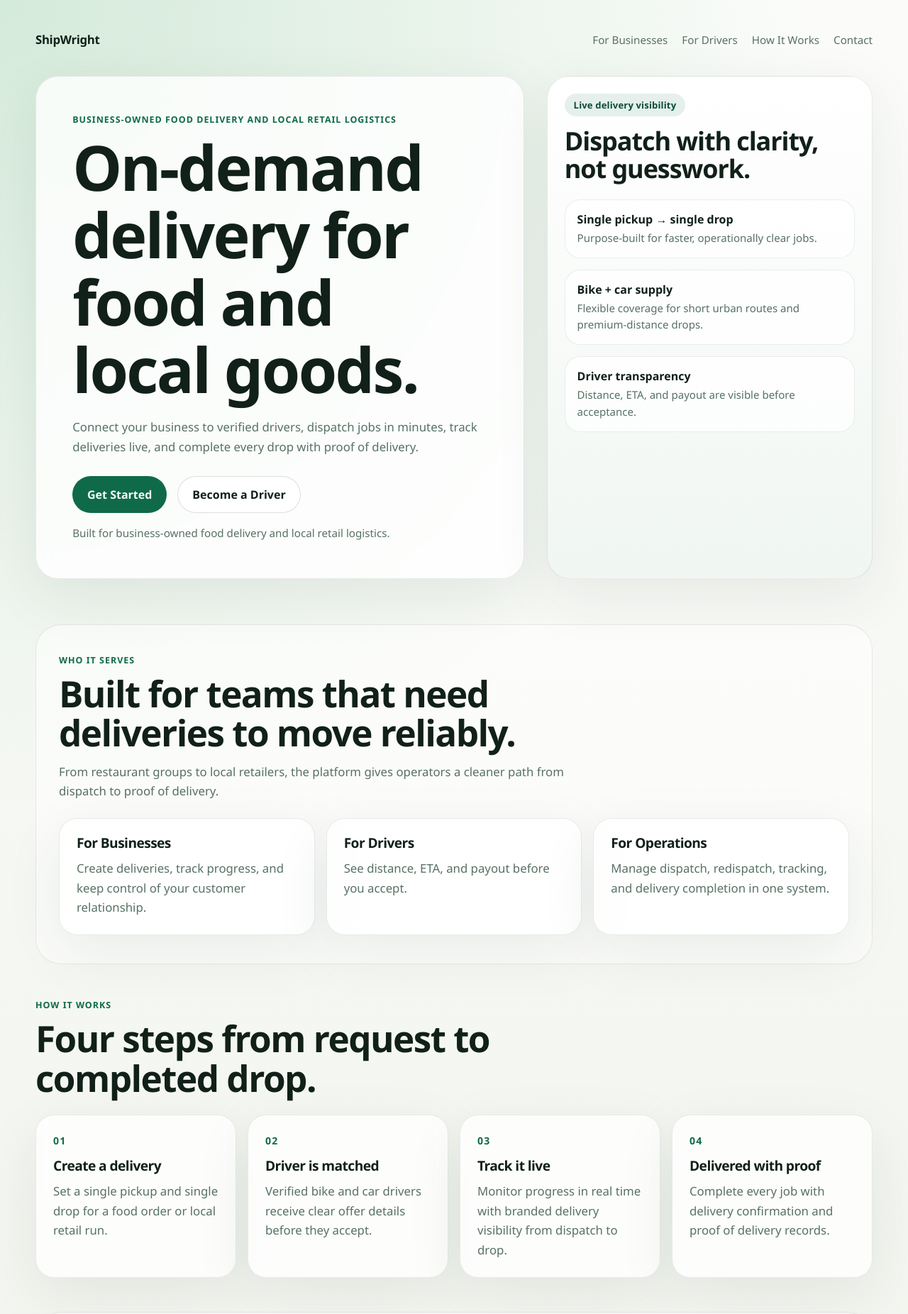
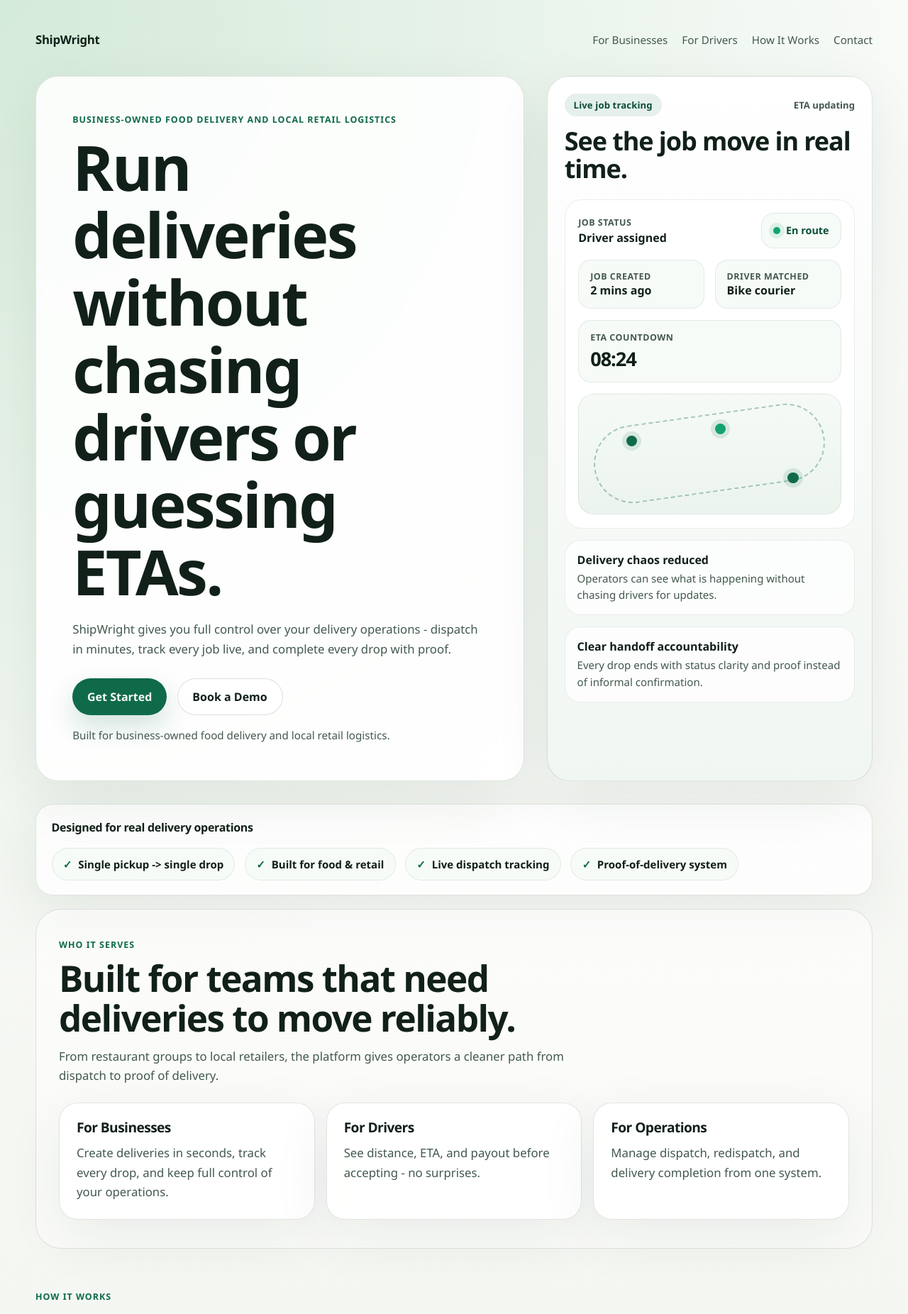
Before and after one commit to bussywales/ondemand-logistics-platform, a Next.js app in the folder apps/web/: page / in a window 1280 px wide. Shown: the top 1852 px of the page at 71% size. Built offline with nearby package versions, Linux system fonts and the light colour scheme.

Commit message:
feat(web): improve homepage conversion copy

```diff
--- a/apps/web/app/globals.css
+++ b/apps/web/app/globals.css
@@ -1,10 +1,10 @@
 :root {
   --bg: #f4f6f1;
-  --surface: rgba(255, 255, 255, 0.8);
+  --surface: rgba(255, 255, 255, 0.88);
   --surface-strong: #ffffff;
   --ink: #112019;
-  --muted: #587164;
-  --line: rgba(17, 32, 25, 0.09);
+  --muted: #43594e;
+  --line: rgba(17, 32, 25, 0.12);
   --accent: #0f6a4a;
   --accent-strong: #0a4e37;
   --accent-soft: rgba(15, 106, 74, 0.1);
@@ -50,11 +50,11 @@ h3 {
 .landing-page {
   width: min(1180px, calc(100% - 2rem));
   margin: 0 auto;
-  padding: 1.25rem 0 3rem;
+  padding: 1.25rem 0 4rem;
 }
 
 .hero-section {
-  padding: 0.75rem 0 3rem;
+  padding: 0.75rem 0 2rem;
 }
 
 .topbar {
@@ -97,6 +97,11 @@ h3 {
   background: var(--surface);
   backdrop-filter: blur(10px);
   box-shadow: var(--shadow);
+  transition:
+    transform 160ms ease,
+    box-shadow 160ms ease,
+    border-color 160ms ease,
+    background 160ms ease;
 }
 
 .hero-copy {
@@ -145,12 +150,13 @@ h3 {
 }
 
 .button:hover {
-  transform: translateY(-1px);
+  transform: translateY(-2px);
 }
 
 .button-primary {
   background: var(--accent);
   color: #f7fbf8;
+  box-shadow: 0 16px 36px rgba(15, 106, 74, 0.18);
 }
 
 .button-primary:hover {
@@ -161,6 +167,11 @@ h3 {
   border: 1px solid rgba(17, 32, 25, 0.14);
   background: rgba(255, 255, 255, 0.72);
   color: var(--ink);
+}
+
+.button-secondary:hover {
+  border-color: rgba(17, 32, 25, 0.28);
+  background: rgba(255, 255, 255, 0.92);
 }
 
 .trust-line {
@@ -183,6 +194,19 @@ h3 {
     var(--surface-strong);
 }
 
+.preview-topline {
+  display: flex;
+  align-items: center;
+  justify-content: space-between;
+  gap: 0.75rem;
+}
+
+.preview-badge {
+  color: var(--muted);
+  font-size: 0.82rem;
+  font-weight: 700;
+}
+
 .status-pill {
   display: inline-flex;
   align-items: center;
@@ -198,6 +222,136 @@ h3 {
 .hero-panel-card h2 {
   font-size: clamp(1.6rem, 3vw, 2.25rem);
   margin: 1rem 0 1.4rem;
+}
+
+.preview-shell {
+  display: grid;
+  gap: 1rem;
+  padding: 1.15rem;
+  margin-bottom: 1rem;
+  border: 1px solid rgba(17, 32, 25, 0.08);
+  border-radius: 24px;
+  background: rgba(255, 255, 255, 0.88);
+}
+
+.preview-header,
+.preview-grid {
+  display: grid;
+  gap: 0.9rem;
+}
+
+.preview-header {
+  grid-template-columns: minmax(0, 1fr) auto;
+  align-items: center;
+}
+
+.preview-grid {
+  grid-template-columns: repeat(2, minmax(0, 1fr));
+}
+
+.preview-status,
+.preview-stat,
+.preview-eta {
+  padding: 0.9rem 1rem;
+  border-radius: 18px;
+  border: 1px solid rgba(17, 32, 25, 0.08);
+  background: #f7fbf8;
+}
+
+.preview-status {
+  display: inline-flex;
+  align-items: center;
+  gap: 0.5rem;
+  color: var(--accent-strong);
+  font-size: 0.9rem;
+  font-weight: 700;
+}
+
+.preview-label {
+  display: block;
+  color: var(--muted);
+  font-size: 0.78rem;
+  font-weight: 700;
+  letter-spacing: 0.04em;
+  text-transform: uppercase;
+}
+
+.preview-stat strong,
+.preview-eta strong,
+.preview-header strong {
+  font-size: 1rem;
+}
+
+.preview-eta strong {
+  display: block;
+  margin-top: 0.2rem;
+  font-size: 1.7rem;
+  letter-spacing: -0.04em;
+}
+
+.signal-dot {
+  width: 0.62rem;
+  height: 0.62rem;
+  border-radius: 999px;
+  background: #13a36f;
+  box-shadow: 0 0 0 6px rgba(19, 163, 111, 0.12);
+}
+
+.preview-map {
+  position: relative;
+  min-height: 170px;
+  overflow: hidden;
+  border-radius: 22px;
+  border: 1px solid rgba(17, 32, 25, 0.08);
+  background:
+    linear-gradient(180deg, rgba(245, 250, 246, 0.95), rgba(235, 243, 237, 0.95)),
+    repeating-linear-gradient(
+      90deg,
+      transparent 0,
+      transparent 46px,
+      rgba(17, 32, 25, 0.04) 46px,
+      rgba(17, 32, 25, 0.04) 48px
+    ),
+    repeating-linear-gradient(
+      180deg,
+      transparent 0,
+      transparent 46px,
+      rgba(17, 32, 25, 0.04) 46px,
+      rgba(17, 32, 25, 0.04) 48px
+    );
+}
+
+.map-route {
+  position: absolute;
+  inset: 28px 20px 30px;
+  border-radius: 999px;
+  border: 2px dashed rgba(15, 106, 74, 0.35);
+  transform: rotate(-8deg);
+}
+
+.map-pin {
+  position: absolute;
+  width: 0.95rem;
+  height: 0.95rem;
+  border-radius: 999px;
+  background: var(--accent);
+  box-shadow: 0 0 0 6px rgba(15, 106, 74, 0.12);
+}
+
+.map-pin-start {
+  left: 18%;
+  top: 34%;
+}
+
+.map-pin-driver {
+  left: 52%;
+  top: 24%;
+  background: #13a36f;
+}
+
+.map-pin-end {
+  right: 16%;
+  bottom: 26%;
 }
 
 .hero-metrics {
@@ -228,15 +382,55 @@ h3 {
 }
 
 .section {
-  padding: 2rem 0;
+  padding: 2.4rem 0;
 }
 
 .surface-section {
   padding: 2.5rem 2rem;
-  margin: 1rem 0;
+  margin: 1.2rem 0;
   border-radius: 36px;
   border: 1px solid var(--line);
   background: rgba(255, 255, 255, 0.56);
+}
+
+.trust-strip {
+  display: grid;
+  gap: 1rem;
+  margin: 0 0 1.2rem;
+  padding: 1.2rem 1.35rem;
+  border-radius: 24px;
+  border: 1px solid var(--line);
+  background: rgba(255, 255, 255, 0.74);
+  box-shadow: var(--shadow);
+}
+
+.trust-strip-title {
+  font-weight: 700;
+  letter-spacing: -0.02em;
+}
+
+.trust-items {
+  display: flex;
+  flex-wrap: wrap;
+  gap: 0.85rem;
+}
+
+.trust-item {
+  display: inline-flex;
+  align-items: center;
+  gap: 0.55rem;
+  padding: 0.75rem 0.95rem;
+  border-radius: 999px;
+  border: 1px solid rgba(17, 32, 25, 0.08);
+  background: rgba(247, 251, 248, 0.92);
+  color: var(--ink);
+  font-size: 0.94rem;
+  font-weight: 600;
+}
+
+.trust-check {
+  color: var(--accent);
+  font-weight: 800;
 }
 
 .section-heading {
@@ -291,17 +485,51 @@ h3 {
 
 .step-number {
   display: inline-block;
-  margin-bottom: 1rem;
+  margin-bottom: 0.75rem;
   color: var(--accent);
   font-weight: 700;
-  font-size: 0.88rem;
+  font-size: 1rem;
   letter-spacing: 0.08em;
+}
+
+.step-action {
+  color: var(--muted);
+  font-size: 0.8rem;
+  font-weight: 700;
+  letter-spacing: 0.08em;
+  text-transform: uppercase;
+  margin-bottom: 0.4rem;
+}
+
+.steps-grid-flow .step-card {
+  position: relative;
+}
+
+.steps-grid-flow .step-card:not(:last-child)::after {
+  content: "→";
+  position: absolute;
+  top: 1.4rem;
+  right: -0.62rem;
+  display: inline-flex;
+  align-items: center;
+  justify-content: center;
+  width: 1.4rem;
+  height: 1.4rem;
+  border-radius: 999px;
+  background: #f7fbf8;
+  color: var(--accent);
+  font-weight: 800;
+  box-shadow: 0 8px 20px rgba(17, 32, 25, 0.08);
 }
 
 .feature-card {
   display: flex;
   flex-direction: column;
   gap: 1rem;
+}
+
+.feature-card p {
+  color: var(--muted);
 }
 
 .feature-icon {
@@ -366,6 +594,20 @@ h3 {
   color: var(--muted);
 }
 
+.topnav a:hover,
+.site-footer nav a:hover {
+  color: var(--ink);
+}
+
+.info-card:hover,
+.step-card:hover,
+.feature-card:hover,
+.hero-panel-card:hover,
+.cta-card:hover {
+  transform: translateY(-2px);
+  border-color: rgba(17, 32, 25, 0.18);
+}
+
 .internal-shell {
   width: min(900px, calc(100% - 2rem));
   margin: 0 auto;
@@ -393,6 +635,14 @@ h3 {
   .feature-grid,
   .steps-grid {
     grid-template-columns: 1fr;
+  }
+
+  .preview-grid {
+    grid-template-columns: 1fr;
+  }
+
+  .steps-grid-flow .step-card:not(:last-child)::after {
+    display: none;
   }
 
   .scope-strip,
--- a/apps/web/app/page.tsx
+++ b/apps/web/app/page.tsx
@@ -1,48 +1,77 @@
 const valueCards = [
   {
     title: "For Businesses",
-    body: "Create deliveries, track progress, and keep control of your customer relationship."
+    body: "Create deliveries in seconds, track every drop, and keep full control of your operations."
   },
   {
     title: "For Drivers",
-    body: "See distance, ETA, and payout before you accept."
+    body: "See distance, ETA, and payout before accepting - no surprises."
   },
   {
     title: "For Operations",
-    body: "Manage dispatch, redispatch, tracking, and delivery completion in one system."
+    body: "Manage dispatch, redispatch, and delivery completion from one system."
   }
 ];
 
 const steps = [
   {
     number: "01",
+    action: "Create",
     title: "Create a delivery",
     body: "Set a single pickup and single drop for a food order or local retail run."
   },
   {
     number: "02",
+    action: "Match",
     title: "Driver is matched",
     body: "Verified bike and car drivers receive clear offer details before they accept."
   },
   {
     number: "03",
+    action: "Track",
     title: "Track it live",
     body: "Monitor progress in real time with branded delivery visibility from dispatch to drop."
   },
   {
     number: "04",
+    action: "Deliver",
     title: "Delivered with proof",
     body: "Complete every job with delivery confirmation and proof of delivery records."
   }
 ];
 
+const trustItems = [
+  "Single pickup -> single drop",
+  "Built for food & retail",
+  "Live dispatch tracking",
+  "Proof-of-delivery system"
+];
+
 const features = [
-  "Verified drivers",
-  "Real-time tracking",
-  "Redispatch logic",
-  "Proof of delivery",
-  "Clear pricing",
-  "Operational visibility"
+  {
+    title: "Verified driver network",
+    body: "Only approved drivers enter the dispatch flow, giving operators cleaner supply and more reliable handoff."
+  },
+  {
+    title: "Real-time dispatch visibility",
+    body: "See the job lifecycle clearly from request to drop, with live status and driver movement."
+  },
+  {
+    title: "Automatic redispatch if driver fails",
+    body: "If an offer stalls or is rejected, the system can move the job forward instead of leaving operators guessing."
+  },
+  {
+    title: "Proof of delivery with audit trail",
+    body: "Capture delivery completion with verifiable records that support accountability after the drop."
+  },
+  {
+    title: "Transparent pricing before acceptance",
+    body: "Drivers can see distance, ETA, and payout before taking the job, reducing friction and confusion."
+  },
+  {
+    title: "Full operational control dashboard",
+    body: "Keep delivery execution, redispatch decisions, and completion visibility in one operational workflow."
+  }
 ];
 
 function SectionHeading(props: { eyebrow?: string; title: string; body?: string }) {
@@ -74,17 +103,17 @@ export default function HomePage() {
         <div className="hero-grid">
           <div className="hero-copy">
             <p className="eyebrow">Business-owned food delivery and local retail logistics</p>
-            <h1>On-demand delivery for food and local goods.</h1>
+            <h1>Run deliveries without chasing drivers or guessing ETAs.</h1>
             <p className="hero-body">
-              Connect your business to verified drivers, dispatch jobs in minutes,
-              track deliveries live, and complete every drop with proof of delivery.
+              ShipWright gives you full control over your delivery operations -
+              dispatch in minutes, track every job live, and complete every drop with proof.
             </p>
             <div className="hero-actions">
               <a className="button button-primary" href="#contact">
                 Get Started
               </a>
-              <a className="button button-secondary" href="#drivers">
-                Become a Driver
+              <a className="button button-secondary" href="mailto:hello@shipwright.local?subject=Book%20a%20Demo">
+                Book a Demo
               </a>
             </div>
             <p className="trust-line">
@@ -92,26 +121,71 @@ export default function HomePage() {
             </p>
           </div>
 
-          <div className="hero-panel" aria-label="Platform summary">
+          <div className="hero-panel" aria-label="Product preview">
             <div className="hero-panel-card">
-              <span className="status-pill">Live delivery visibility</span>
-              <h2>Dispatch with clarity, not guesswork.</h2>
+              <div className="preview-topline">
+                <span className="status-pill">Live job tracking</span>
+                <span className="preview-badge">ETA updating</span>
+              </div>
+              <h2>See the job move in real time.</h2>
+              <div className="preview-shell">
+                <div className="preview-header">
+                  <div>
+                    <p className="preview-label">Job status</p>
+                    <strong>Driver assigned</strong>
+                  </div>
+                  <div className="preview-status">
+                    <span className="signal-dot" />
+                    En route
+                  </div>
+                </div>
+                <div className="preview-grid">
+                  <div className="preview-stat">
+                    <span className="preview-label">Job created</span>
+                    <strong>2 mins ago</strong>
+                  </div>
+                  <div className="preview-stat">
+                    <span className="preview-label">Driver matched</span>
+                    <strong>Bike courier</strong>
+                  </div>
+                </div>
+                <div className="preview-eta">
+                  <span className="preview-label">ETA countdown</span>
+                  <strong>08:24</strong>
+                </div>
+                <div className="preview-map" aria-hidden="true">
+                  <div className="map-route" />
+                  <span className="map-pin map-pin-start" />
+                  <span className="map-pin map-pin-driver" />
+                  <span className="map-pin map-pin-end" />
+                </div>
+              </div>
               <ul className="hero-metrics">
                 <li>
-                  <strong>Single pickup → single drop</strong>
-                  <span>Purpose-built for faster, operationally clear jobs.</span>
+                  <strong>Delivery chaos reduced</strong>
+                  <span>Operators can see what is happening without chasing drivers for updates.</span>
                 </li>
                 <li>
-                  <strong>Bike + car supply</strong>
-                  <span>Flexible coverage for short urban routes and premium-distance drops.</span>
-                </li>
-                <li>
-                  <strong>Driver transparency</strong>
-                  <span>Distance, ETA, and payout are visible before acceptance.</span>
+                  <strong>Clear handoff accountability</strong>
+                  <span>Every drop ends with status clarity and proof instead of informal confirmation.</span>
                 </li>
               </ul>
             </div>
           </div>
+        </div>
+      </section>
+
+      <section className="trust-strip" aria-label="Operational trust points">
+        <p className="trust-strip-title">Designed for real delivery operations</p>
+        <div className="trust-items">
+          {trustItems.map((item) => (
+            <span className="trust-item" key={item}>
+              <span className="trust-check" aria-hidden="true">
+                ✓
+              </span>
+              {item}
+            </span>
+          ))}
         </div>
       </section>
 
@@ -136,10 +210,11 @@ export default function HomePage() {
           eyebrow="How it works"
           title="Four steps from request to completed drop."
         />
-        <div className="steps-grid">
+        <div className="steps-grid steps-grid-flow">
           {steps.map((step) => (
             <article className="step-card" key={step.number}>
               <span className="step-number">{step.number}</span>
+              <p className="step-action">{step.action}</p>
               <h3>{step.title}</h3>
               <p>{step.body}</p>
             </article>
@@ -155,11 +230,12 @@ export default function HomePage() {
         />
         <div className="feature-grid">
           {features.map((feature) => (
-            <article className="feature-card" key={feature}>
+            <article className="feature-card" key={feature.title}>
               <div className="feature-icon" aria-hidden="true">
                 <span />
               </div>
-              <h3>{feature}</h3>
+              <h3>{feature.title}</h3>
+              <p>{feature.body}</p>
             </article>
           ))}
         </div>
@@ -176,8 +252,8 @@ export default function HomePage() {
         <div className="cta-card">
           <SectionHeading
             eyebrow="Next step"
-            title="Ready to start delivering?"
-            body="Start with a business conversation, align your delivery flow, and get set up for local dispatch and tracking."
+            title="Take control of your delivery operations."
+            body="Stop relying on guesswork. Start dispatching with clarity, speed, and full visibility."
           />
           <div className="hero-actions">
             <a className="button button-primary" href="#contact">
```
